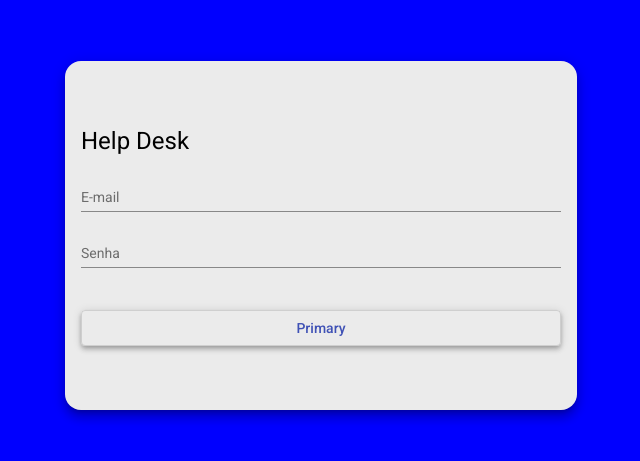
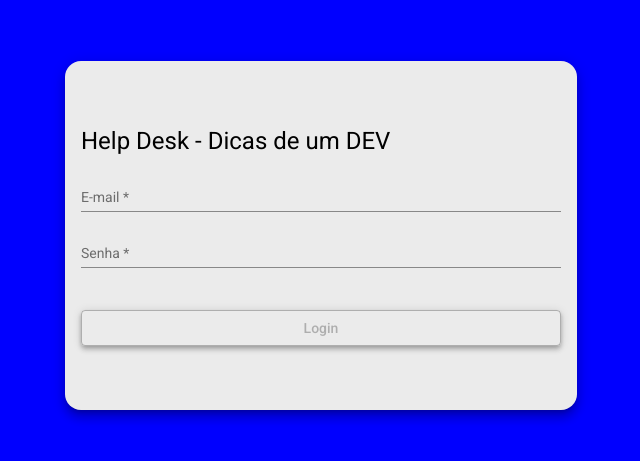
Before and after one commit to LuizFelipeBotiniSilvestro/helpdesk_front, an Angular app: page /login in a window 1280 px wide. Shown: the part 165-626 px from the top of the page, without its empty margins (319-959 px from the left). Built offline with nearby package versions, Linux system fonts and the light colour scheme.

Commit message:
Serviço de mensagens implementado

```diff
--- a/package.json
+++ b/package.json
@@ -19,6 +19,7 @@
     "@angular/platform-browser": "~12.0.3",
     "@angular/platform-browser-dynamic": "~12.0.3",
     "@angular/router": "~12.0.3",
+    "ngx-toastr": "^13.2.1",
     "rxjs": "~6.6.0",
     "tslib": "^2.1.0",
     "zone.js": "~0.11.4"
--- a/src/app/app.module.ts
+++ b/src/app/app.module.ts
@@ -1,5 +1,7 @@
 import { NgModule } from '@angular/core';
 import { BrowserModule } from '@angular/platform-browser';
+
+import { FormsModule, ReactiveFormsModule } from '@angular/forms';
 
 import { AppRoutingModule } from './app-routing.module';
 import { AppComponent } from './app.component';
@@ -27,6 +29,7 @@ import { HomeComponent } from './components/home/home.component';
 import { HeaderComponent } from './components/header/header.component';
 import { TecnicoListComponent } from './components/tecnico/tecnico-list/tecnico-list.component';
 import { LoginComponent } from './components/login/login.component';
+import { ToastrModule } from 'ngx-toastr';
 
 // Todo novo componente deve ser declarado aqui.
 @NgModule({
@@ -57,6 +60,11 @@ import { LoginComponent } from './components/login/login.component';
     MatIconModule,
     MatListModule,
     MatCardModule,
+    FormsModule,
+    ReactiveFormsModule,
+    ToastrModule.forRoot({
+
+    })
   ],
   providers: [],
   bootstrap: [AppComponent]
--- a/src/app/components/login/login.component.html
+++ b/src/app/components/login/login.component.html
@@ -2,19 +2,35 @@
 
     <form class="form mat-elevation-z8">
 
-        <h1>Help Desk</h1>
+        <h1>Help Desk - Dicas de um DEV</h1>
 
         <mat-form-field class="full-width">
           <mat-label>E-mail</mat-label>
-          <input matInput placeholder="Ex. fulano@email.com">
+          <input
+            [formControl]="email"
+            required
+            [(ngModel)]="creds.email"
+            name="email"
+            matInput
+            placeholder="Ex. fulano@email.com"
+          >
         </mat-form-field>
 
         <mat-form-field class="full-width">
             <mat-label>Senha</mat-label>
-            <input type="password" matInput placeholder="Ex. 123">
+            <input
+              [formControl]="senha"
+              required
+              [(ngModel)]="creds.senha"
+              name="senha"
+              type="password"
+              matInput
+              placeholder="Ex. 123"
+            >
         </mat-form-field>
 
-        <button class="full-width mat-elevation-z4" mat-stroked-button color="primary">Primary</button>
+        <!-- Disabled verifica o método validaCampo no TypeScript -->
+        <button (click)="logar()" [disabled]="!validaCampos()" class="full-width mat-elevation-z4" mat-stroked-button color="primary">Login</button>
       </form>
 
 </div>
--- a/src/app/components/login/login.component.ts
+++ b/src/app/components/login/login.component.ts
@@ -1,4 +1,7 @@
 import { Component, OnInit } from '@angular/core';
+import { FormControl, Validators } from '@angular/forms';
+import { ToastrService } from 'ngx-toastr';
+import { Credenciais } from 'src/app/models/credenciais';
 
 @Component({
   selector: 'app-login',
@@ -7,9 +10,33 @@ import { Component, OnInit } from '@angular/core';
 })
 export class LoginComponent implements OnInit {
 
-  constructor() { }
+  creds: Credenciais = {
+    email: '',
+    senha: ''
+  };
+
+  // Valida se é um formato email
+  email = new FormControl(null, Validators.email);
+  senha = new FormControl(null, Validators.minLength(3));
+
+  constructor(private toast: ToastrService) {
+  }
 
   ngOnInit(): void {
   }
 
-}
+  logar() {
+    this.toast.error('usuário e/ou senha inválidos!', 'Login');
+
+    // Senha recebe vazio
+    this.creds.senha = '';
+  }
+
+  validaCampos(): boolean {
+    if (this.email.valid && this.senha.valid){
+      return true;
+    } else {
+      return false;
+    };
+  };
+};
--- /dev/null
+++ b/src/app/models/credenciais.ts
@@ -0,0 +1,4 @@
+export interface Credenciais {
+    email: string;
+    senha: string;
+}
--- a/src/styles.css
+++ b/src/styles.css
@@ -1,4 +1,5 @@
 /* You can add global styles to this file, and also import other style files */
 
+@import '../node_modules/ngx-toastr/toastr.css';
 html, body { height: 100%; }
 body { margin: 0; font-family: Roboto, "Helvetica Neue", sans-serif; }
```
Also changed, not shown: 1 other file (tests, documents, lock files or other folders).
